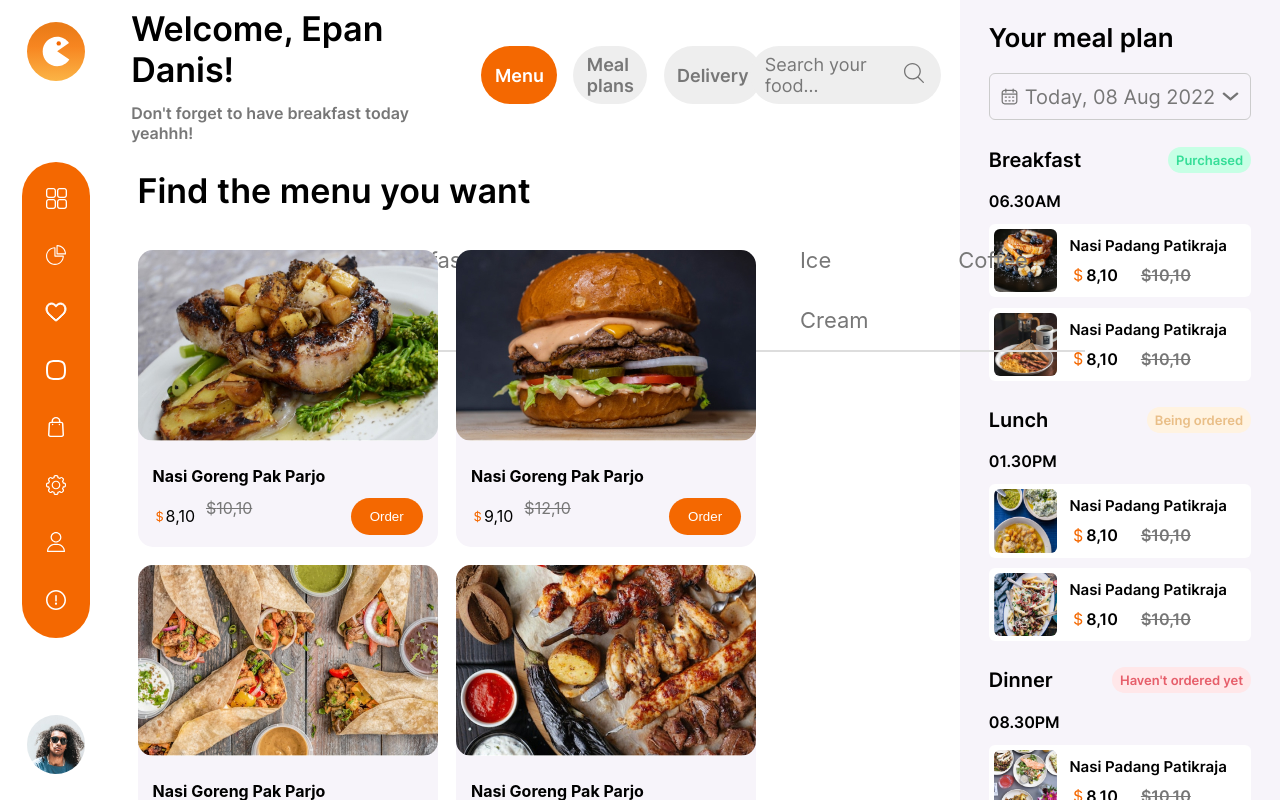
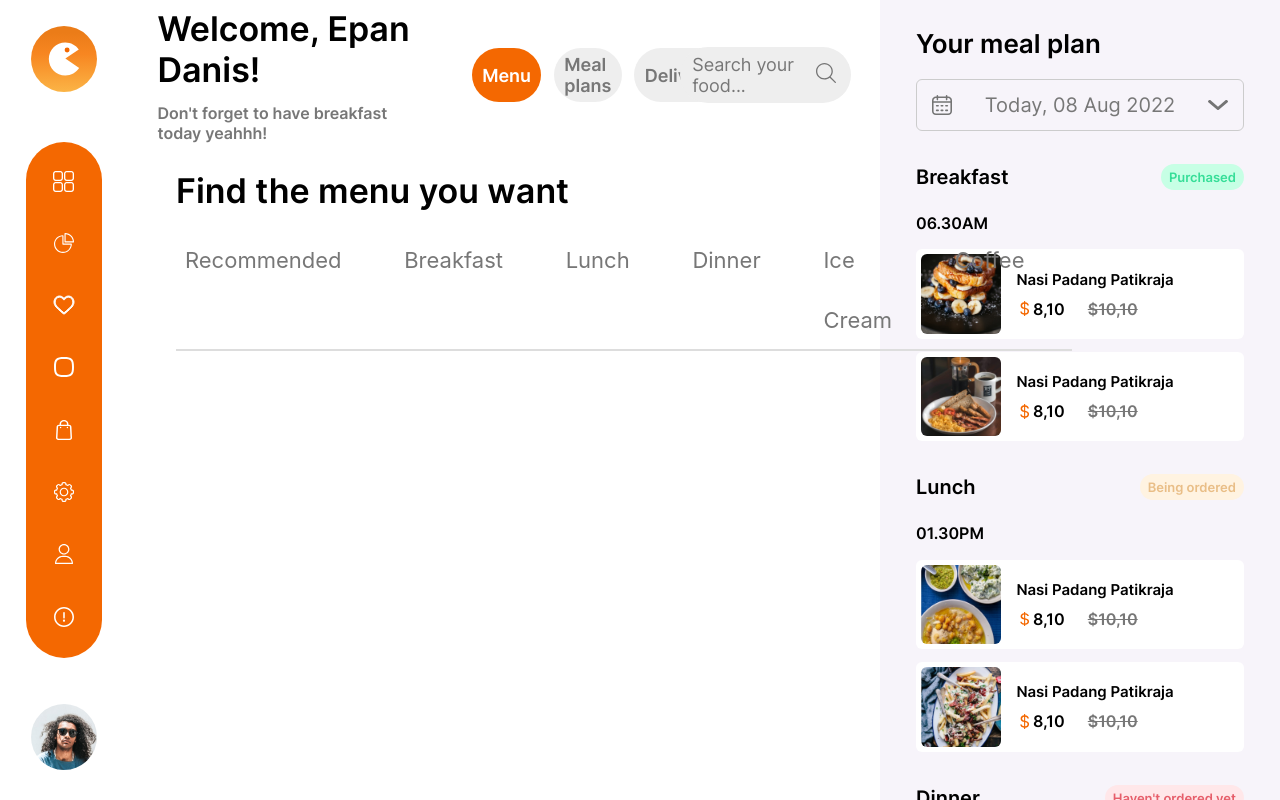
Before and after one commit to spaceofmariya/Task-2, a React (Create React App) app: page /menu in a window 1280 px wide. Shown: the top 800 px of the page. Built offline with nearby package versions, Linux system fonts and the light colour scheme.

Commit message:
nested routing done

```diff
--- a/src/App.css
+++ b/src/App.css
@@ -79,8 +79,8 @@ a {
 }
 .AppGlass {
   display: grid;
-  grid-gap: 1.5%;
-  grid-template-columns: 7rem auto 20rem;
+  grid-gap: 2.3%;
+  grid-template-columns: 8rem auto 25rem;
 }
 
 /* @media (prefers-reduced-motion: no-preference) {
--- a/src/App.js
+++ b/src/App.js
@@ -31,8 +31,8 @@ function App() {
         </div>
         <Routes>
           <Route path="/" element={<Menu />} />
-          <Route path="menu" element={<Menu />}>
-            <Route index element={<Recommended />} />
+          <Route exact path="menu" element={<Menu />}>
+            {/* <Route index element={<Recommended />} /> */}
             <Route path="recommended" element={<Recommended />} />
             <Route path="breakfast" element={<Breakfast />} />
             <Route path="lunch" element={<Lunch />} />
--- a/src/components/css/Meals.css
+++ b/src/components/css/Meals.css
@@ -1,22 +1,30 @@
 .Recommended {
-    width: 72vw;
+    width: 67.5%;
+    height: 65%;
     position:absolute;
-    top: 250px;
-    left: 8.6rem;
+    top: 35%;
+    left: 11rem;
+    display: flex;
+    justify-content: space-between;
+    flex-wrap: wrap;
     /* margin: 0 auto; */
 }
 .Recommended .foodItem {
     background-color: #f7f4fa;
     border-radius: 15px;
     display: inline-block;
-    margin-right: 2%;
     margin-bottom: 2%;
-    /* width: 25%; */
+    width: 31%;
 }
+/* .Recommended.foodItem:first-child {
+    margin-right: 0;
+} */
 .Recommended .foodItem .foodImage {
+    width: 100%;
     margin-bottom: 7%;
 }
 .Recommended .foodItem .foodImage img {
+    width: 100%;
     border-radius: 15px;
 }
 .Recommended .foodItem h4 {
--- a/src/components/css/Menu.css
+++ b/src/components/css/Menu.css
@@ -1,9 +1,9 @@
 .Menu {
     position: absolute;
     top: 170px;
-    left: 8.6rem;
+    left: 11rem;
     font-size: 50px;
-    width: 74%;
+    width: 70%;
 }
 h3 {
     font-family: 'Inter-SemiBold';
--- a/src/components/includes/SideBar/SideBar.js
+++ b/src/components/includes/SideBar/SideBar.js
@@ -1,5 +1,6 @@
 import React from 'react'
 import './SideBar.css'
+import { Link } from 'react-router-dom'
 import Logo from '../../../assets/images/Logo.svg'
 import Menu from '../../../assets/images/Menu.svg'
 import FoodSite from '../../../assets/images/Food-Site.svg'
@@ -18,14 +19,14 @@ function SideBar() {
         <img src={Logo} alt="Logo" />
       </div>
       <div className='middle'>
-        <div className='iconContainer'><img src={Menu} alt="Menu icon" /></div>
-        <div className='iconContainer'><img src={FoodSite} alt="Food site icon" /></div>
-        <div className='iconContainer'><img src={Favourites} alt="Favourites icon" /></div>
-        <div className='iconContainer'><img src={WhiteCard} alt="White card icon" /></div>
-        <div className='iconContainer'><img src={Cart} alt="Cart icon" /></div>
-        <div className='iconContainer'><img src={Settings} alt="Settings icon" /></div>
-        <div className='iconContainer'><img src={Profile} alt="Profile icon" /></div>
-        <div className='iconContainer'><img src={Support} alt="Support icon" /></div>
+        <Link to="/menu" className='iconContainer'><img src={Menu} alt="Menu icon" /></Link>
+        <Link to="/foodSite" className='iconContainer'><img src={FoodSite} alt="Food site icon" /></Link>
+        <Link to="/favourites" className='iconContainer'><img src={Favourites} alt="Favourites icon" /></Link>
+        <Link to="/whiteCard" className='iconContainer'><img src={WhiteCard} alt="White card icon" /></Link>
+        <Link to="/cart" className='iconContainer'><img src={Cart} alt="Cart icon" /></Link>
+        <Link to="/settings" className='iconContainer'><img src={Settings} alt="Settings icon" /></Link>
+        <Link to="/profile" className='iconContainer'><img src={Profile} alt="Profile icon" /></Link>
+        <Link to="/support" className='iconContainer'><img src={Support} alt="Support icon" /></Link>
       </div>
       <div className='bottom'>
         <img src={ProfilePhoto} alt="Profile photo" />
--- a/src/components/screens/FoodSite.js
+++ b/src/components/screens/FoodSite.js
@@ -3,7 +3,7 @@ import React from 'react'
 function FoodSite() {
   return (
     <div>
-      Coming Soon..!
+     <h1> Coming Soon..! </h1>
     </div>
   )
 }
```
